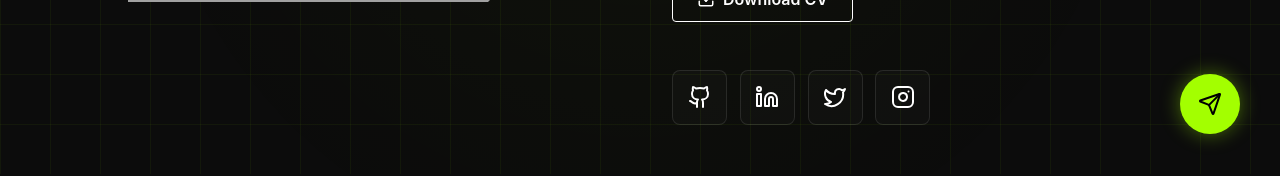
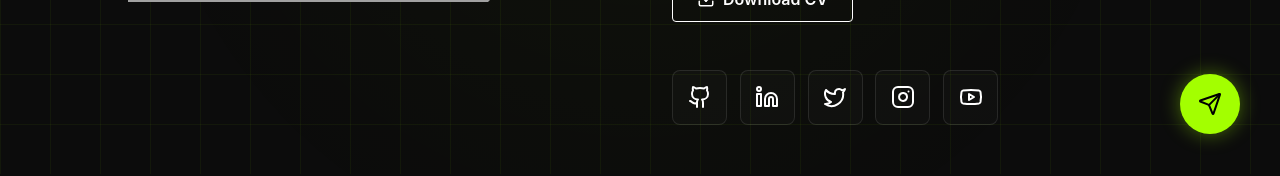
Before and after one commit to BachhavPritesh/PROTFOLIO, a React (Vite) app in the folder pritesh/PRITESH/: page / in a window 1280 px wide. Shown: the part 626-802 px from the top of the page. Built offline with nearby package versions, Linux system fonts and the light colour scheme; grey boxes are pictures that could not be loaded.

Commit message:
feat: add YouTube channel to hero social links

```diff
--- a/pritesh/PRITESH/src/components/Hero.jsx
+++ b/pritesh/PRITESH/src/components/Hero.jsx
@@ -1,6 +1,6 @@
 import React, { useState, useEffect, useRef } from 'react';
 import { motion, AnimatePresence, useScroll, useTransform } from 'framer-motion';
-import { Github, Linkedin, Twitter, Instagram, Send, Download } from 'lucide-react';
+import { Github, Linkedin, Twitter, Instagram, Youtube, Send, Download } from 'lucide-react';
 import MagneticButton from './ui/MagneticButton';
 import MouseGlow from './ui/MouseGlow';
 
@@ -319,7 +319,8 @@ const Hero = () => {
                             { Icon: Github, color: '#171515', link: 'https://github.com/BachhavPritesh' },
                             { Icon: Linkedin, color: '#0077B5', link: 'https://www.linkedin.com/in/pritesh-bachhav-233148396/' },
                             { Icon: Twitter, color: '#1DA1F2', link: 'https://x.com/PRITESH_CG' },
-                            { Icon: Instagram, color: '#E4405F', link: 'https://instagram.com' }
+                            { Icon: Instagram, color: '#E4405F', link: 'https://instagram.com' },
+                            { Icon: Youtube, color: '#FF0000', link: 'https://www.youtube.com/@PriteshBachhav' }
                         ].map(({ Icon, color, link }, idx) => (
                             <motion.a
                                 key={idx}
```
